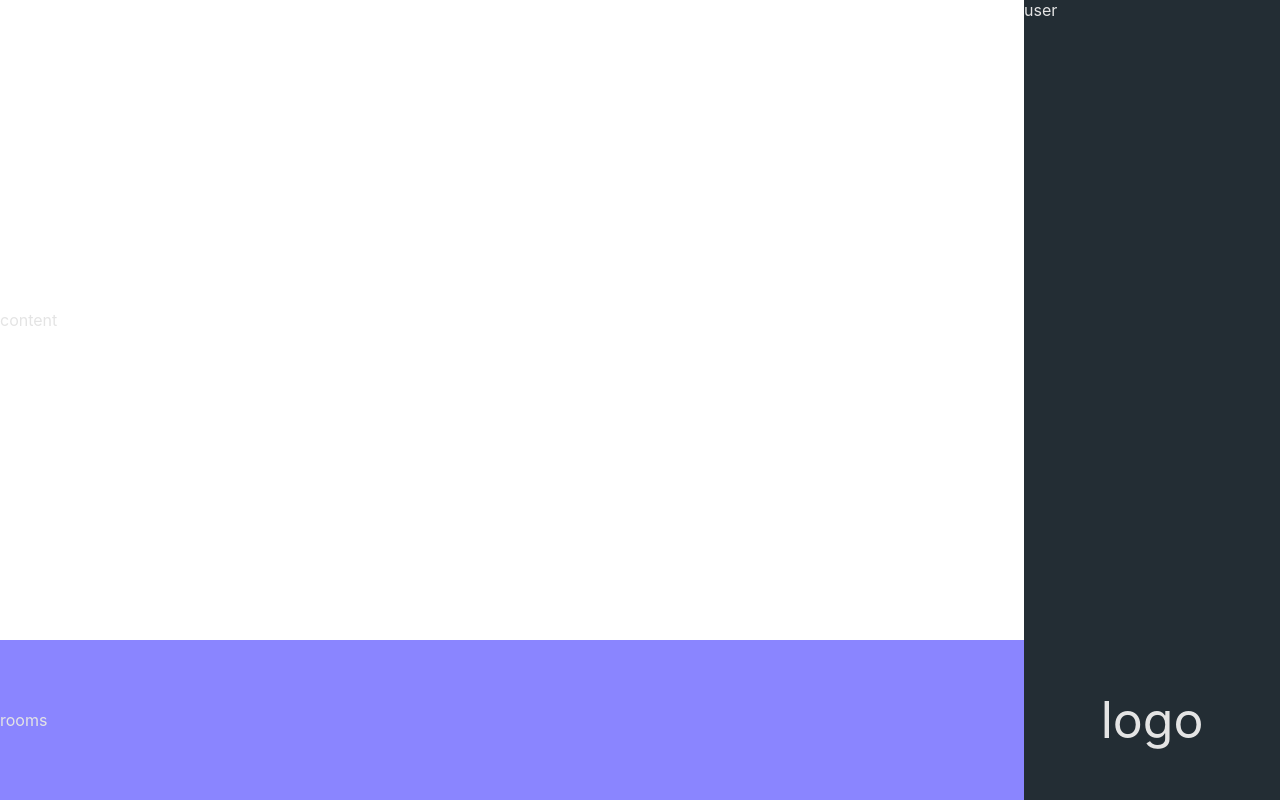
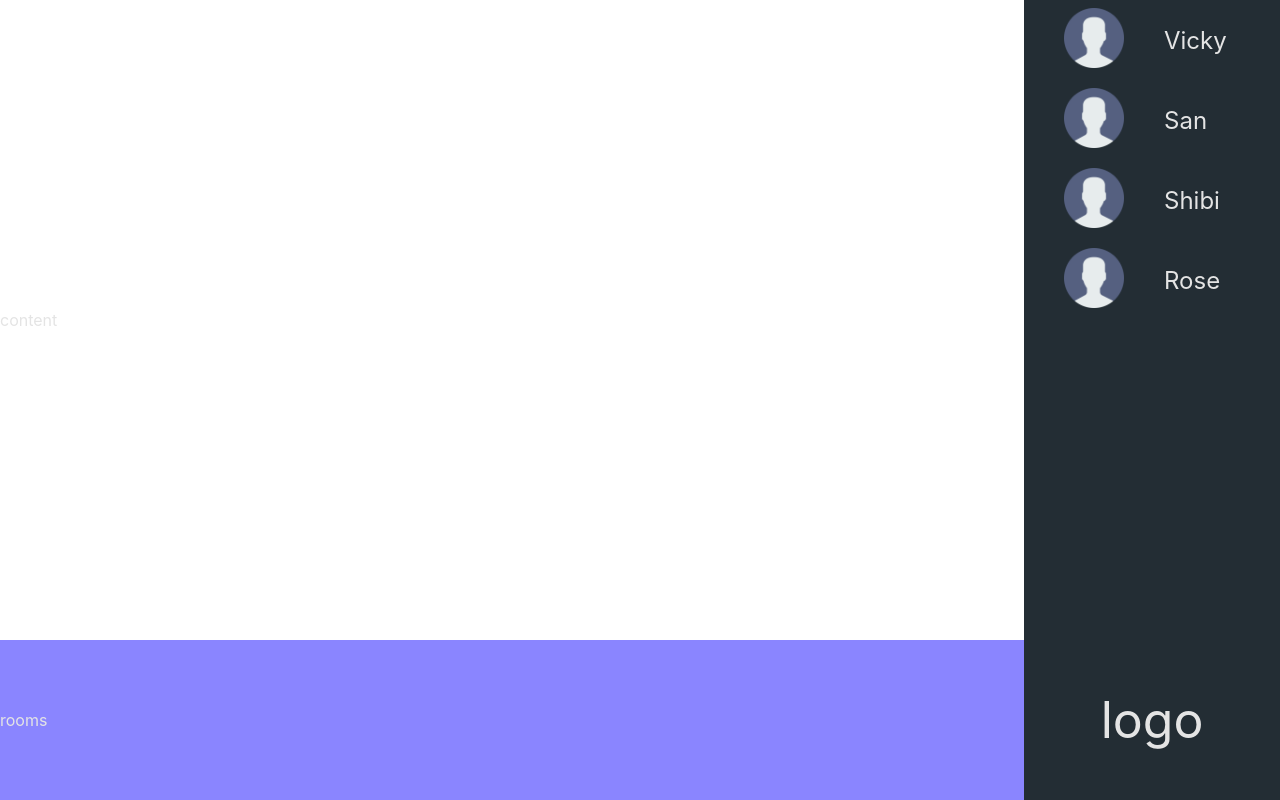
Before and after one commit to ashwath007/react-webrtc, a React (Create React App) app in the folder rtcV1/rtcone/: page /dash in a window 1280 px wide. Built offline with nearby package versions, Linux system fonts and the light colour scheme; no server answers.

Commit message:
storing id

```diff
--- a/rtcV1/rtcone/src/Dashboard/Components/ActiveUser/ActiveUser.js
+++ b/rtcV1/rtcone/src/Dashboard/Components/ActiveUser/ActiveUser.js
@@ -1,10 +1,35 @@
 import React from 'react';
 import "./ActiveUser.css"
+import ActiveUserList from "./ActiveUserList"
+
+const activeList = [
+    {
+        socketId: 123,
+        username: "Vicky"
+    },
+    {
+        socketId: 124,
+        username: "San"
+    },
+    {
+        socketId: 125,
+        username: "Shibi"
+    },
+    {
+        socketId: 126,
+        username: "Rose"
+    },
+]
+
 
 const ActiveUser = () => {
     return(
-        <div>
+        <div
+        className="active_user_list_container"
+        >
+            {activeList.map((a_user) => <ActiveUserList  key={a_user.socketId} activeUser={a_user}/>)
 
+            }
         </div>
     )
 }
--- a/rtcV1/rtcone/src/Dashboard/Components/ActiveUser/ActiveUserList.js
+++ b/rtcV1/rtcone/src/Dashboard/Components/ActiveUser/ActiveUserList.js
@@ -0,0 +1,26 @@
+import React from 'react';
+import userAv from './src/userAvatar.png'
+
+const handleListItemPressed = () => {
+
+}
+
+const ActiveUserList = (props) => {
+    const {activeUser} = props;
+
+    return(
+        <div
+        className="active_user_list_item"
+        onClick={ handleListItemPressed}
+        >
+                <div className="active_user_list_image_container">
+                        <img src={userAv} className="active_user_list_image"/>
+                </div>
+                <span className="active_user_list_text">
+                        {activeUser.username}
+                </span>
+        </div>
+    )
+}
+
+export default ActiveUserList;
--- a/rtcV1/rtcone/src/Dashboard/Dash.js
+++ b/rtcV1/rtcone/src/Dashboard/Dash.js
@@ -1,4 +1,5 @@
 import React from 'react';
+import ActiveUser from './Components/ActiveUser/ActiveUser';
 import "./Dashboard.css"
 
 const Dash = () => {
@@ -15,7 +16,7 @@ const Dash = () => {
             <div className="dashboard_right_section bg_sec">
 
                 <div className="dashboard_active_users_list">
-                user
+                <ActiveUser/>
                 </div>
                 <div className="dashboard_logo_container">
                 logo
--- a/rtcV1/rtcone/src/Dashboard/Login.js
+++ b/rtcV1/rtcone/src/Dashboard/Login.js
@@ -3,6 +3,8 @@ import "./Login.css"
 import {useHistory} from "react-router-dom"
 import {connect} from 'react-redux';
 import {setUserName} from "../actions/dashBoardAction"
+import { registerNewUser } from '../utils/WebSocket/WebSocketConn';
+
 
 const Login = ({setUserName}) => {
     const [name, setname] = useState('');
@@ -11,8 +13,9 @@ const Login = ({setUserName}) => {
 
     const handleSubmitClicked = () => {
         if(name.length > 0 ){
-            history.push('/dash');
+            history.push('/dashboard');
             setUserName(name)
+            registerNewUser(name)
         }
     }
 
--- a/rtcV1/rtcone/src/utils/WebSocket/WebSocketConn.js
+++ b/rtcV1/rtcone/src/utils/WebSocket/WebSocketConn.js
@@ -16,3 +16,10 @@ export const connectWebSocket = () => {
 
     })
 }
+
+export const registerNewUser = (username) => {
+    socket.emit('register-new-user', {
+        username: username,
+        socketId: socket.id
+    });
+}
```
Also changed, not shown: rtcV1/rtcone/src/Dashboard/Components/ActiveUser/src/userAvatar.png (added), 1 other file (tests, documents, lock files or other folders).
